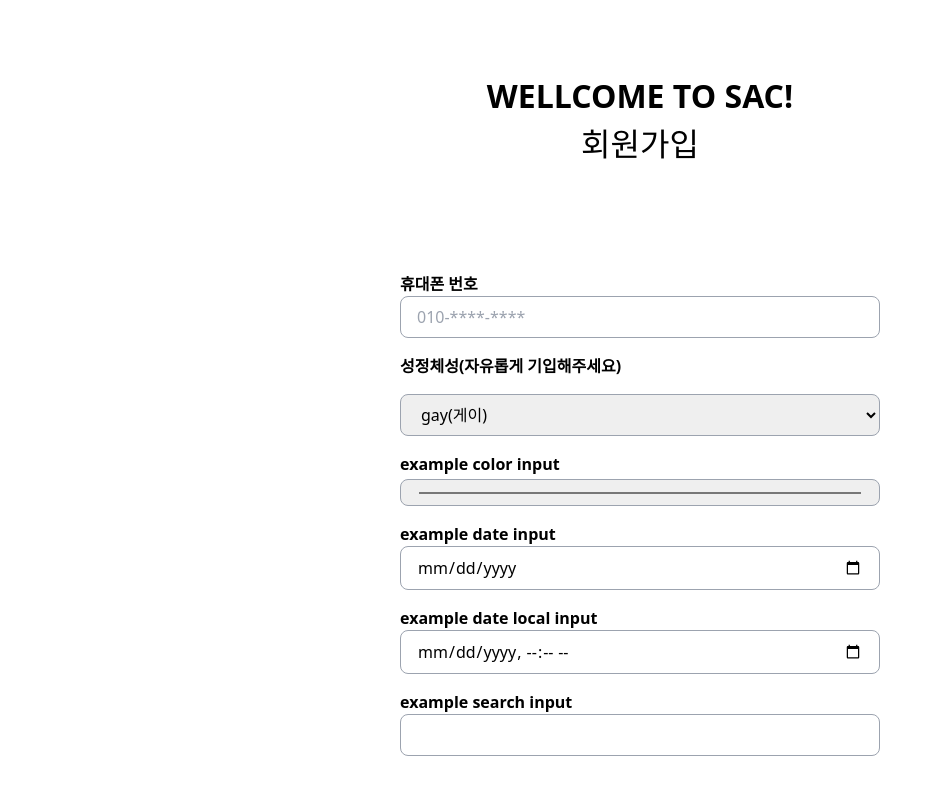
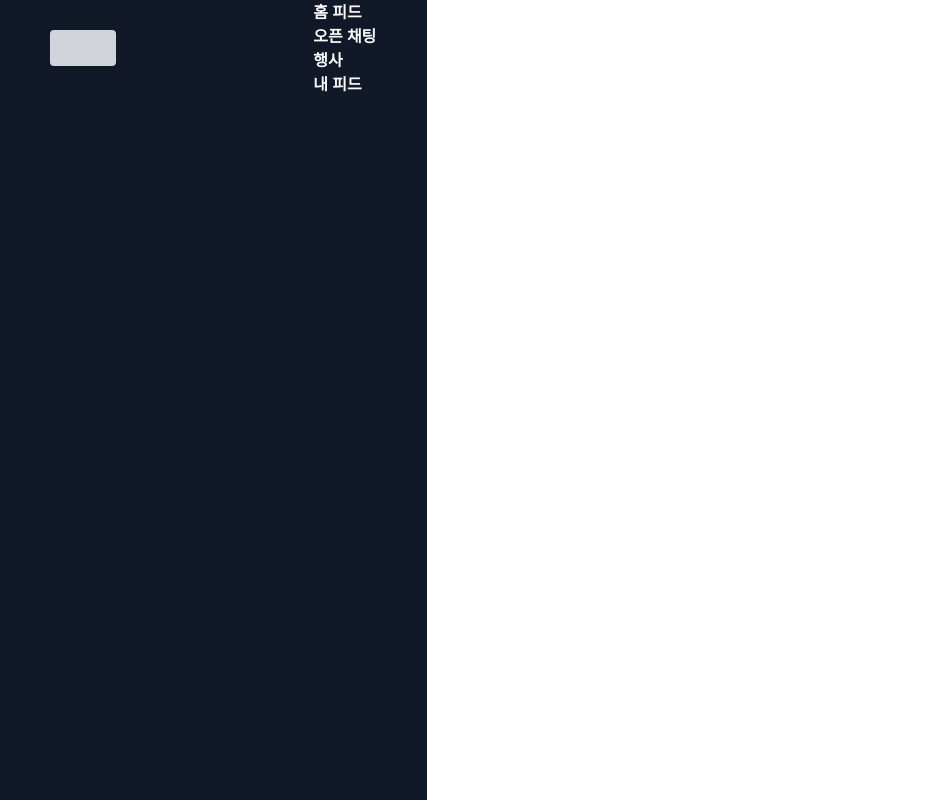
Before and after one commit to gouthiki90/SAC-sign-prototype, a Next.js app: page / in a window 1280 px wide. Shown: the top 802 px of the page, without its empty margins (0-943 px from the left). Built offline with nearby package versions, Linux system fonts and the light colour scheme.

Commit message:
[ADD] 네비게이션 작업 진행중

```diff
--- /dev/null
+++ b/components/navigation/navigation.tsx
@@ -0,0 +1,34 @@
+import SearchInput from "@/core/ui/searchInput/searchInput";
+import React from "react";
+
+export const Navigation: React.FC = () => {
+  return (
+    <>
+      <header className="bg-gray-900 h-screen w-1/3 flex">
+        <nav className="flex w-full min-w-xs max-w-screen-base mx-auto px-4">
+          <div className="w-full flex flex-col">
+            <div className="flex justify-center">
+              <SearchInput />
+              <div className="md:block">
+                <ul className="flex flex-col justify-items-center">
+                  <li className="bg-inherit text-slate-50 font-semibold font-sans border-0 rounded-lg">
+                    홈 피드
+                  </li>
+                  <li className="bg-inherit text-slate-50 font-semibold font-sans border-0 rounded-lg">
+                    오픈 채팅
+                  </li>
+                  <li className="bg-inherit text-slate-50 font-semibold font-sans border-0 rounded-lg">
+                    행사
+                  </li>
+                  <li className="bg-inherit text-slate-50 font-semibold font-sans border-0 rounded-lg">
+                    내 피드
+                  </li>
+                </ul>
+              </div>
+            </div>
+          </div>
+        </nav>
+      </header>
+    </>
+  );
+};
--- a/core/ui/searchInput/searchInput.tsx
+++ b/core/ui/searchInput/searchInput.tsx
@@ -25,7 +25,7 @@ const SearchInput: React.FC<Input> = ({
             name={name}
             type="text"
             {...props}
-            className="rounded focus:outline-none border-0 bg-gray-300 px-4 py-2 w-1/3 h-9"
+            className="rounded focus:outline-none border-0 bg-gray-300 px-4 py-2 w-1/4 h-9"
           />
         </div>
       </div>
--- /dev/null
+++ b/pages/dashboard.tsx
@@ -0,0 +1,2 @@
+import { NextPage } from "next";
+import React from "react";
--- a/pages/index.tsx
+++ b/pages/index.tsx
@@ -1,3 +1,4 @@
+import { Navigation } from "@/components/navigation/navigation";
 import LoginForm from "@/components/signIn/joinForm";
 import CategoryButton from "@/core/ui/button/category";
 import PostButton from "@/core/ui/button/postButton";
@@ -7,10 +8,7 @@ import SearchInput from "@/core/ui/searchInput/searchInput";
 export default function Home() {
   return (
     <>
-      <LoginForm />
-      <CategoryButton />
-      <PostButton />
-      <SearchInput />
+      <Navigation />
     </>
   );
 }
```
